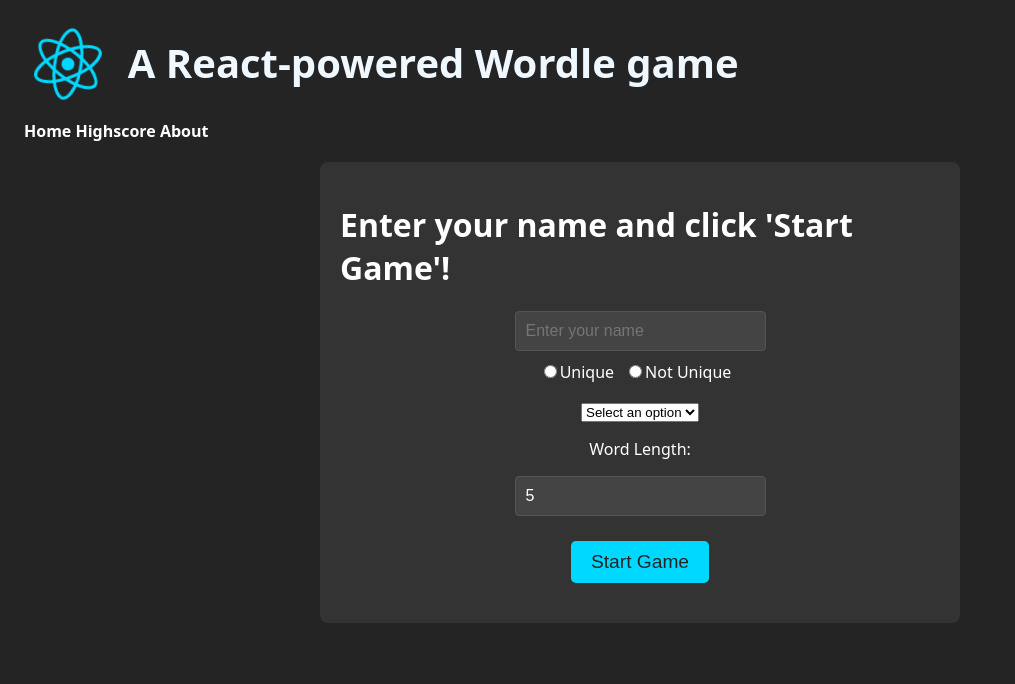
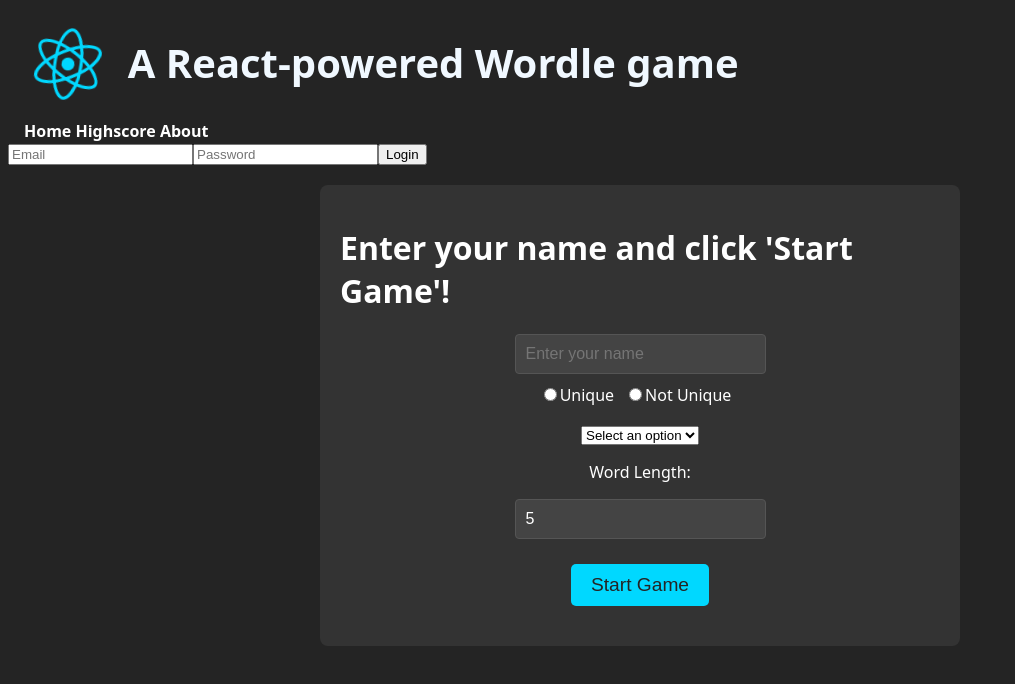
Before and after one commit to Kirill9m/react-wordle, a React (Vite) app in the folder frontend/: page / in a window 1280 px wide. Shown: the top 684 px of the page, without its empty margins (0-1015 px from the left). Built offline with nearby package versions, Linux system fonts and the light colour scheme.

Commit message:
feat: login fetch and token save

```diff
--- a/frontend/src/App.jsx
+++ b/frontend/src/App.jsx
@@ -1,6 +1,7 @@
 import { useEffect } from 'react';
 import Header from './components/Header';
 import WordleGame from './components/WordleGame';
+import Login from './components/Login';
 
 function App() {
 
@@ -12,6 +13,7 @@ function App() {
   return (
     <div>
         <Header/>
+        <Login/>
         <WordleGame/>
     </div>
   );
--- /dev/null
+++ b/frontend/src/components/Login.jsx
@@ -0,0 +1,53 @@
+import { useState } from "react";
+
+const Login = () => {
+   const [name, setName] = useState('');
+   const [password, setPassword] = useState('');
+
+   const login = async () => {
+    try {
+      const response = await fetch('/api/users/login', {
+      method: 'POST',
+      headers: {
+        'Content-Type': 'application/json'
+      },
+      body: JSON.stringify({ email: name, password: password }),
+      });
+      const data = await response.json();
+      if (data.token)
+        localStorage.setItem('token', data.token);
+
+      console.log(data);
+   } catch (err){
+    console.log(err);
+  }
+}
+
+   return(
+<div className="login__form">
+      <label>
+        <input
+          type="email"
+          className="login__input"
+          placeholder="Email"
+          value={name}
+          onChange={(e) => setName(e.target.value)}
+        />
+      </label>
+
+      <label>
+        <input
+          type="password"
+          className="login__input"
+          placeholder="Password"
+          value={password}
+          onChange={(e) => setPassword(e.target.value)}
+        />
+      </label>
+
+      <button onClick={login}>Login</button>
+    </div>
+   )
+}
+
+export default Login;
```
